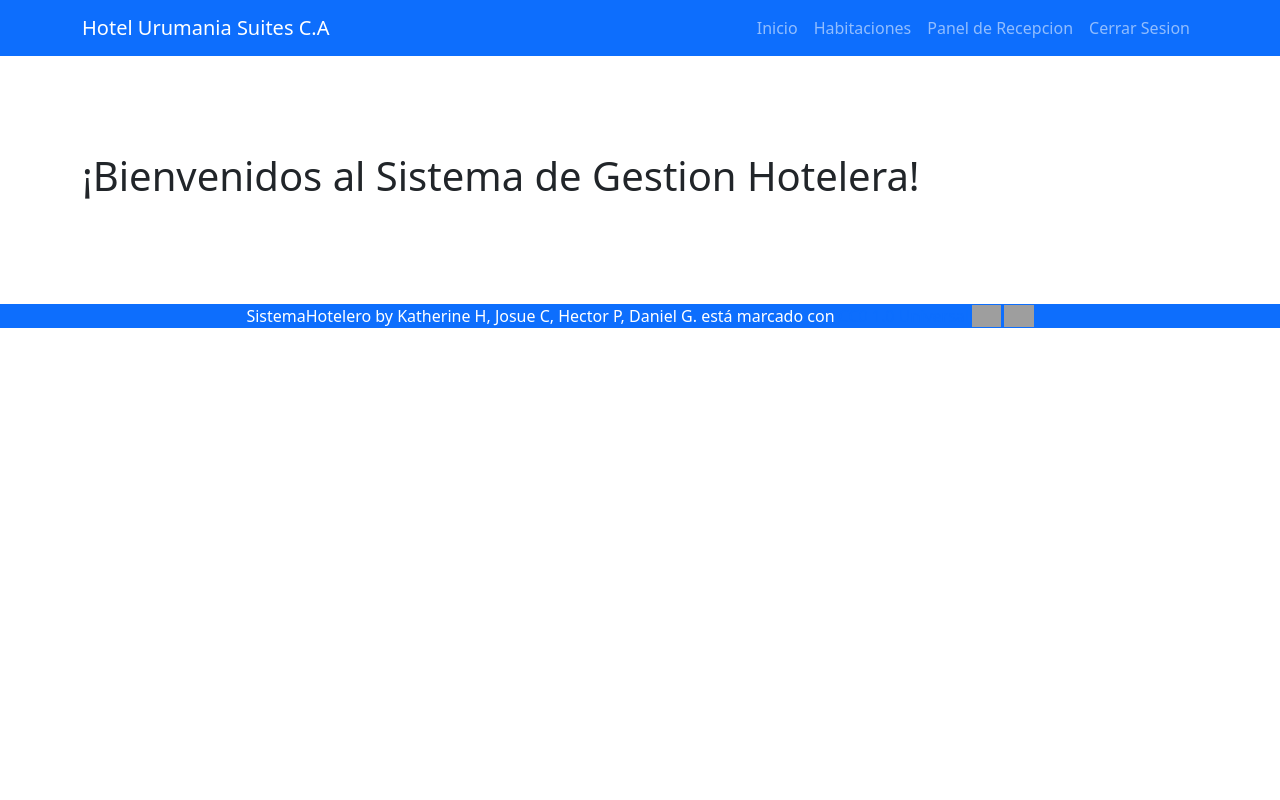
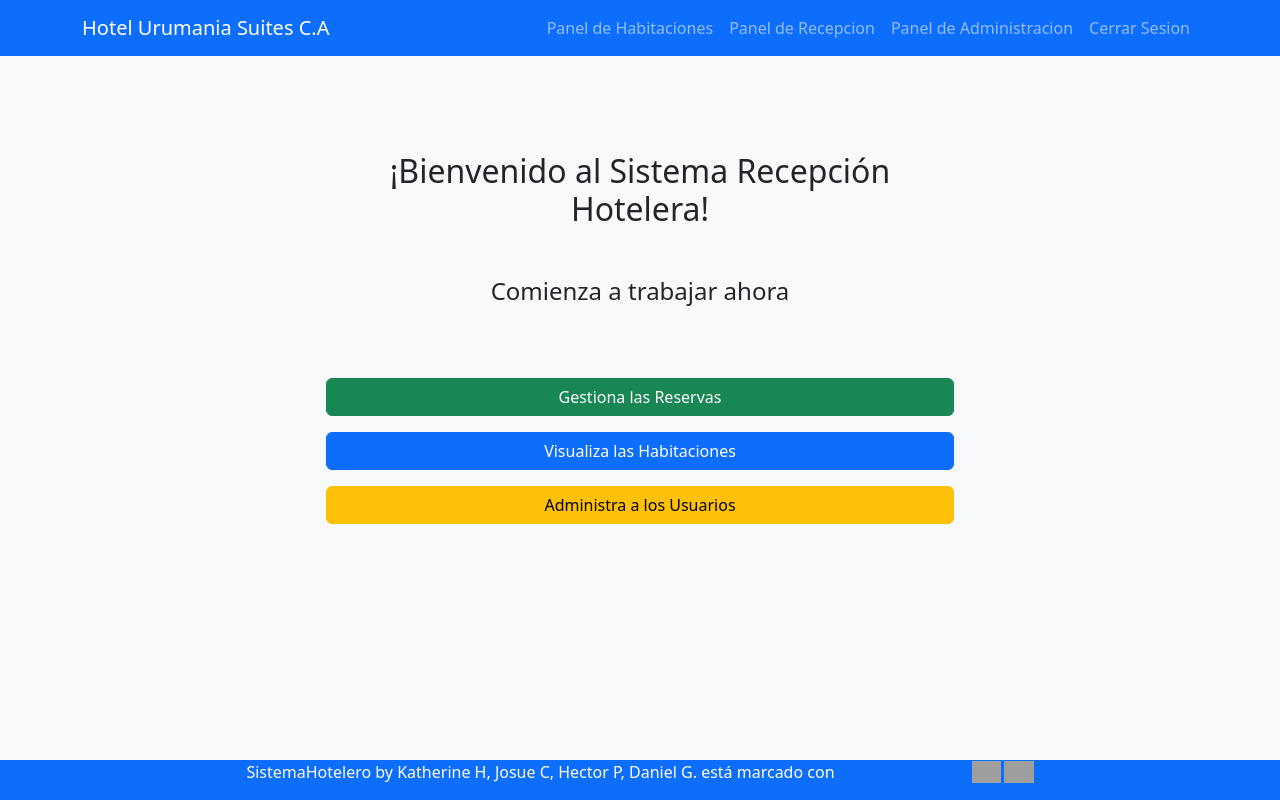
Before and after one commit to kathyhernndez/SistemaHoteleroDjango, a Django app: page / in a window 1280 px wide. Run offline with Django 4.2, Linux system fonts and the light colour scheme; the visitor is signed in with stand-in values (Sample User, id 1); grey boxes are pictures that could not be loaded.

Commit message:
se modifico la vista de inicio, se añadio el panel de administracion

```diff
--- a/djangocrud/urls.py
+++ b/djangocrud/urls.py
@@ -25,6 +25,9 @@ urlpatterns = [
     path('logout/', views.signout, name='logout'),
     path('signin/', views.signin, name='signin'),
 
+    ##Admin
+    path('administracion/', views.administracion, name='administracion'),
+
     #Modulos creados que pueden usarse en otro proyecto.
     path('recep/', include('recep.urls')),
     path('tablero/', include('tablero.urls')),
--- a/recep/templates/reservas.html
+++ b/recep/templates/reservas.html
@@ -41,7 +41,7 @@
                       <td>{{ reserva.metodoPago}}</td>
                       <td>{{ reserva.moneda}}</td>
                       <td>{{ reserva.cliente}}</td>
-                      <td><a href="{% url 'editarReserva' reserva.id %}" type="button" class="btn btn-warning">Editar</a></td>
+                      <td><a href="{% url 'editarReserva' reserva.id %}" type="button" class="btn btn-warning">Actualizar</a></td>
                       <td><a href="{% url 'eliminarReserva' reserva.id %}" type="button" class="btn btn-danger">CheckOut</a></td>
                      </tr>
                      {% endfor %}
--- a/tablero/models.py
+++ b/tablero/models.py
@@ -4,7 +4,7 @@ from .choices import tipos, estados
 
 class TipoHabitacion(models.Model):
     id = models.AutoField(primary_key=True)
-    tipo = models.CharField(max_length=50, choices=tipos, default="Disponible")
+    tipo = models.CharField(max_length=50, choices=tipos, default="Doble Individual")
     descripcion = models.CharField(max_length=2000)
     precio = models.FloatField(max_length=100)
 
--- a/tablero/templates/formHabitacion.html
+++ b/tablero/templates/formHabitacion.html
@@ -11,7 +11,7 @@
     <form action="{% url 'registrarHabitacion' %}" method="POST">{% csrf_token %}
         <div class="input-group mb-3">
             <span class="input-group-text" id="basic-addon1">Tipo de Habitacion</span>
-            <input type="text" class="form-control" id="texTipo" name="texTipo" placeholder="Tipo de Habitacion" aria-label="Username" aria-describedby="basic-addon1">
+            <input type="text" class="form-control" id="texTipo" name="" placeholder="Tipo de Habitacion" aria-label="Username" aria-describedby="basic-addon1">
           </div>
 
           <div class="input-group mb-3">
--- a/tablero/templates/tablero.html
+++ b/tablero/templates/tablero.html
@@ -20,7 +20,7 @@
   </div>
 <br>
 {% for habitacion in habitacionList %}
-<div class="container">
+<div class="container bg-body-tertiary">
   <div class="row text-center">
     <div class="colspan-2">
       <div class="card me-auto p-2" style="width: 500px">
--- a/tablero/urls.py
+++ b/tablero/urls.py
@@ -12,4 +12,5 @@ urlpatterns = [
     path('eliminarHabitacion/<int:id>', views.eliminarHabitacion, name='eliminarHabitacion'),
     path('editarHabitacion/<int:id>', views.editarHabitacion, name='editarHabitacion'),
     path('nuevaHabitacion/', views.nuevaHabitacion, name='nuevaHabitacion'),
+
 ]
--- a/tasks/templates/_navbar.html
+++ b/tasks/templates/_navbar.html
@@ -14,24 +14,17 @@
     </button>
     <div class="collapse navbar-collapse" id="navbarNav">
       <ul class="navbar-nav ms-auto">
-        <li class="nav-item">
-          <a href="/" class="nav-link">Inicio</a>
-        </li>
         {% if user.is_authenticated %}
         <li class="nav-item">
-          <a href=" {% url 'appTablero' %} " class="nav-link">Habitaciones</a>
+          <a href=" {% url 'appTablero' %} " class="nav-link">Panel de Habitaciones</a>
         <li class="nav-item">
           <a href="{% url 'homeReserva' %}" class="nav-link">Panel de Recepcion</a>
         </li>
         <li class="nav-item">
-          <a class="nav-link" href="/logout">Cerrar Sesion</a>
-        </li>
-        {% else %}
-        <li class="nav-item">
-          <a href="/signin" class="nav-link">Iniciar Sesion</a>
+          <a href="{% url 'administracion' %}" class="nav-link">Panel de Administracion</a>
         </li>
         <li class="nav-item">
-          <a href="/signup" class="nav-link">Registro</a>
+          <a class="nav-link" href="/logout">Cerrar Sesion</a>
         </li>
         {% endif %}
       </ul>
--- a/tasks/templates/base.html
+++ b/tasks/templates/base.html
@@ -10,7 +10,7 @@
     <link href="https://cdn.jsdelivr.net/npm/bootstrap@5.3.2/dist/css/bootstrap.min.css" rel="stylesheet" integrity="sha384-T3c6CoIi6uLrA9TneNEoa7RxnatzjcDSCmG1MXxSR1GAsXEV/Dwwykc2MPK8M2HN" crossorigin="anonymous">
     <link rel="stylesheet" href="https://cdnjs.cloudflare.com/ajax/libs/font-awesome/6.5.1/css/all.min.css" crossorigin="anonymous">
 </head>
-<body>
+<body class="bg-body-tertiary">
   {% include '_navbar.html' %}
 
 
@@ -29,10 +29,11 @@
 
 
     <script src="https://cdn.jsdelivr.net/npm/bootstrap@5.3.2/dist/js/bootstrap.bundle.min.js" integrity="sha384-C6RzsynM9kWDrMNeT87bh95OGNyZPhcTNXj1NW7RuBCsyN/o0jlpcV8Qyq46cDfL" crossorigin="anonymous"></script>
-    <footer class="bg-primary panel-footer text-white text-center">
-      <p xmlns:cc="http://creativecommons.org/ns#" xmlns:dct="http://purl.org/dc/terms/"><span property="dct:title">SistemaHotelero</span>
-      by <span property="cc:attributionName">Katherine H, Josue C, Hector P, Daniel G.</span>
-      está marcado con <a href="http://creativecommons.org/publicdomain/zero/1.0?ref=chooser-v1" target="_blank" rel="license noopener noreferrer" style="display:inline-block;" >CC0 1.0 Universal<img style="height:22px!important; margin-left:3px; vertical-align:text-bottom;" src="https://mirrors.creativecommons.org/presskit/icons/cc.svg?ref=chooser-v1"><img style="height:22px!important; margin-left:3px; vertical-align:text-bottom;" src="https://mirrors.creativecommons.org/presskit/icons/zero.svg?ref=chooser-v1"></a></p>
-    </footer>
+
   </body>
+  <footer class="bg-primary fixed-bottom py-0 text-white text-center">
+    <p xmlns:cc="http://creativecommons.org/ns#" xmlns:dct="http://purl.org/dc/terms/"><span property="dct:title">SistemaHotelero</span>
+    by <span property="cc:attributionName">Katherine H, Josue C, Hector P, Daniel G.</span>
+    está marcado con <a href="http://creativecommons.org/publicdomain/zero/1.0?ref=chooser-v1" target="_blank" rel="license noopener noreferrer" style="display:inline-block;" >CC0 1.0 Universal<img style="height:22px!important; margin-left:3px; vertical-align:text-bottom;" src="https://mirrors.creativecommons.org/presskit/icons/cc.svg?ref=chooser-v1"><img style="height:22px!important; margin-left:3px; vertical-align:text-bottom;" src="https://mirrors.creativecommons.org/presskit/icons/zero.svg?ref=chooser-v1"></a></p>
+  </footer>
 </html>
--- a/tasks/templates/home.html
+++ b/tasks/templates/home.html
@@ -1,16 +1,50 @@
-{% extends 'base.html' %} {% block content %}
+{% extends 'base.html' %}
 
-<div class="container fieldBox">
+{% block title %} Inicio {% endblock%}
 
-<br>
-<br>
-<br>
-<br>
-  <h1>¡Bienvenidos al Sistema de Gestion Hotelera!</h1>
-<br>
-<br>
-<br>
-<br>
-</div>
+
+{% block content %}
+
+
+<div class="popover-title">
+
+
+
+      {% if user.is_authenticated %}
+
+      <div class="container-fluid py-5">
+        <div class="d-grid gap-2 col-6 mx-auto py-5">
+        <h2 class="text-center">¡Bienvenido al Sistema Recepción Hotelera!</h2>
+        <br>
+        <h4 class="text-center">Comienza a trabajar ahora<h4>
+        </div>
+
+        <div class="d-grid gap-2 col-6 mx-auto ">
+          <button class="btn btn-success" type="button"> <a href="{% url 'homeReserva' %}" class="nav-link">Gestiona las Reservas</a></button>
+        </div>
+        <div class="d-grid gap-2 col-6 mx-auto py-3">
+          <button class="btn btn-primary" type="button"> <a href="{% url 'appTablero' %}" class="nav-link">Visualiza las Habitaciones</a></button>
+        </div>
+        <div class="d-grid gap-2 col-6 mx-auto ">
+          <button class="btn btn-warning" type="button"> <a href="{% url 'administracion' %}" class="nav-link">Administra a los Usuarios</a></button>
+        </div>
+      </div>
+
+      {% else %}
+      <div class="container-fluid py-5">
+      <div class="d-grid gap-2 col-6 mx-auto py-5">
+      <h2 class="text-center">¡Bienvenido al Sistema Recepción Hotelera!</h2>
+      <br>
+      <h4 class="text-center">Inicia Sesion para comenzar a trabajar.<h4>
+      </div>
+
+      <div class="d-grid gap-2 col-6 mx-auto ">
+        <button class="btn btn-primary" type="button"> <a href="/signin" class="nav-link">Iniciar Sesión</a></button>
+      </div>
+    </div>
+
+      {% endif %}
+
+<div>
 
 {% endblock %}
--- a/tasks/templates/signin.html
+++ b/tasks/templates/signin.html
@@ -1,5 +1,5 @@
 {% extends "base.html" %}
-
+{% block title %} Inicio de Sesion {% endblock%}
 {% block content %}
 <div class="container-fluid py-4 col-sm-12 col-md-6 col-lg-4 col-xl-4">
 
--- a/tasks/templates/signup.html
+++ b/tasks/templates/signup.html
@@ -1,4 +1,7 @@
-{% extends 'base.html' %} {% block content %}
+{% extends 'base.html' %}
+{% block title %} Registro de Usuario {% endblock%}
+
+{% block content %}
 
 
 <div class="container-fluid py-4 col-sm-12 col-md-6 col-lg-4 col-xl-4">
--- a/tasks/views.py
+++ b/tasks/views.py
@@ -33,6 +33,10 @@ def home(request):
     return render(request, 'home.html')
 
 @login_required
+def administracion(request):
+    return render(request, 'administracion.html')
+
+@login_required
 def signout(request):
     logout(request)
     return redirect('home')
```
Also changed, not shown: tasks/templates/administracion.html (+9 -12 lines).
